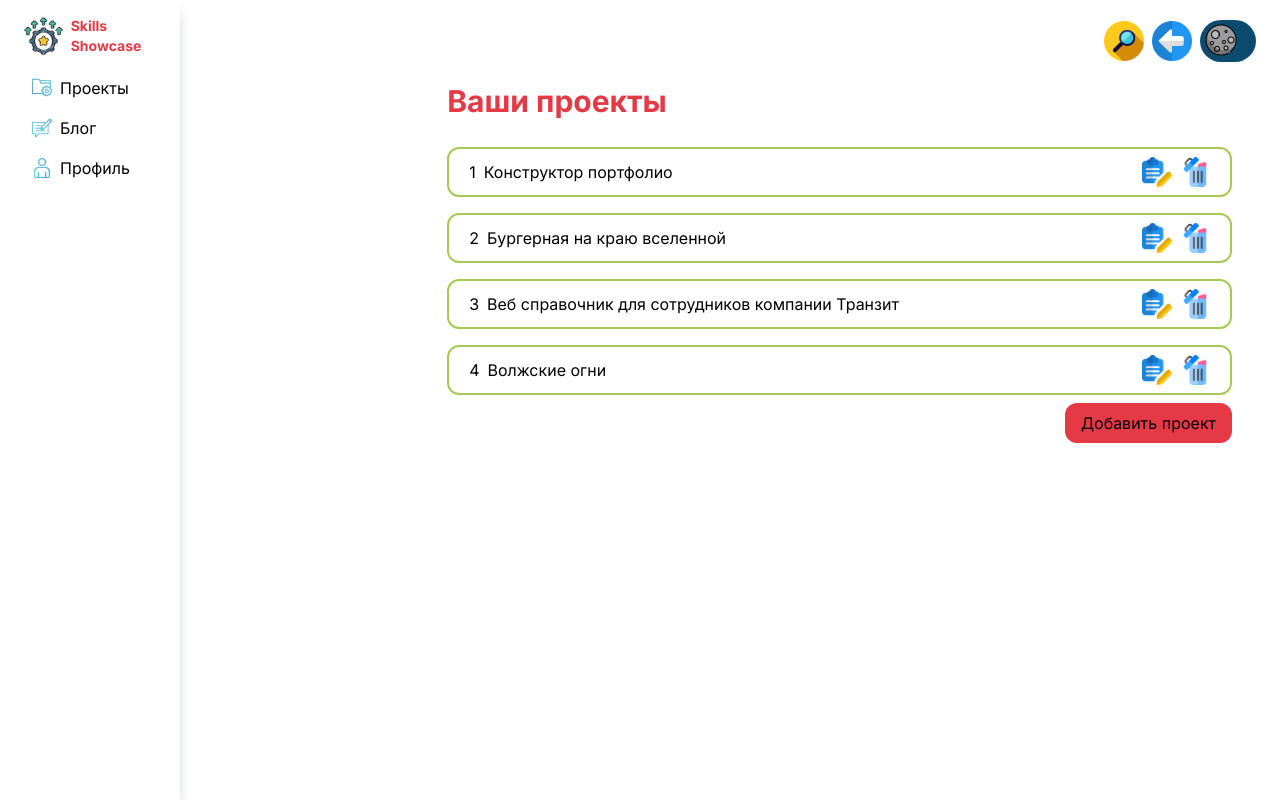
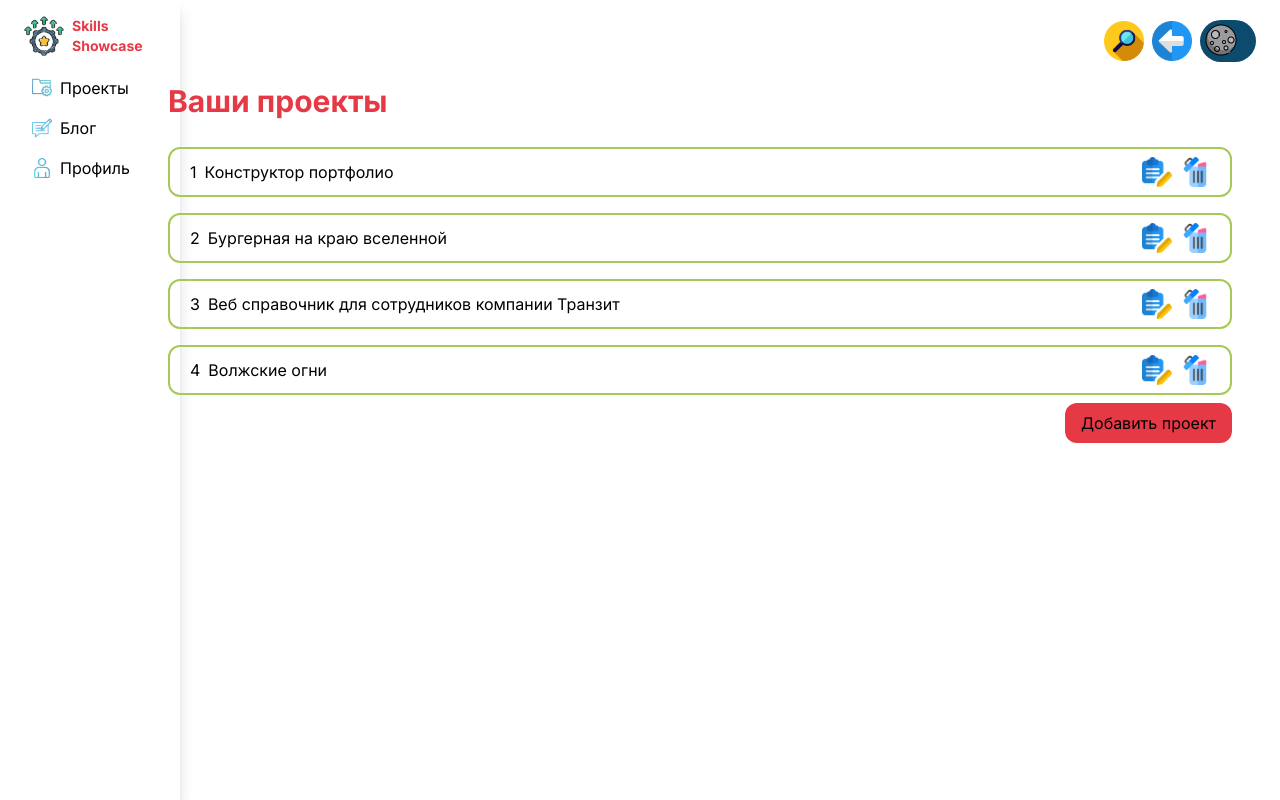
Before and after one commit to ArtofWASD/my_cv, a Next.js app: page /admin in a window 1280 px wide. Shown: the top 800 px of the page. Built offline with nearby package versions, Linux system fonts and the light colour scheme.

Commit message:
меню в админке готово

```diff
--- a/src/pages/adminPage/ui/adminPage.tsx
+++ b/src/pages/adminPage/ui/adminPage.tsx
@@ -11,7 +11,7 @@ import { VerticalAdminMenu } from "@/src/widgets/admin/adminMenu/vertical";
 const AdminPage = () => {
   const status = useAdminStore((state: any) => state.adminStatus);
   return (
-    <div className="grid grid-cols-[auto_auto] grid-rows-[7%_auto]">
+    <div className="grid grid-cols-[10%_auto] grid-rows-[7%_auto]">
       <div className="row-span-3">
         <VerticalAdminMenu />
       </div>
--- a/src/widgets/admin/adminMenu/vertical/ui/verticalAdminMenu.tsx
+++ b/src/widgets/admin/adminMenu/vertical/ui/verticalAdminMenu.tsx
@@ -41,12 +41,17 @@ export const VerticalAdminMenu = () => {
       initial="open"
       animate={switchMenu ? "open" : "closed"}
     >
-      <div className="grid grid-flow-row items-center">
       <div
-          className="grid grid-flow-col items-center justify-start gap-2 pb-2"
+        className="flex cursor-pointer items-center justify-start gap-2 pb-2"
         onClick={() => setSwintchMenu(!switchMenu)}
       >
-          <Image src="/icons/Logo.png" width={40} height={40} alt="admin_logo"  className="cursor-pointer"/>
+        <Image
+          src="/icons/Logo.png"
+          width={40}
+          height={40}
+          alt="admin_logo"
+          className="cursor-pointer object-contain"
+        />
         <motion.p
           variants={menuItem}
           animate={switchMenu ? "open" : "closed"}
@@ -55,20 +60,13 @@ export const VerticalAdminMenu = () => {
           Skills Showcase
         </motion.p>
       </div>
-        {/* <div className="grid grid-flow-row gap-2">
-          <motion.p
-            variants={menuItem}
-            animate={switchMenu ? "open" : "closed"}
-            className="text-sm pl-2 font-bold"
-          >
-            Привет $UserName
-          </motion.p>
-        </div> */}
-      </div>
       {mockStatus.map((item) => (
-        <div
+        <motion.div
+          animate={{
+            width: switchMenu ? 150 : 35,
+          }}
           key={item.id}
-          className="mr-2 flex cursor-pointer  items-center gap-2 rounded-md py-1 pl-2 hover:bg-gray-200"
+          className="mr-2 flex cursor-pointer items-center gap-2 rounded-md py-1 pl-2 hover:bg-gray-200"
           onClick={() => {
             toggleMenu(item.status);
           }}
@@ -87,7 +85,7 @@ export const VerticalAdminMenu = () => {
           >
             {item.status}
           </motion.p>
-        </div>
+        </motion.div>
       ))}
     </motion.div>
   );
```
Lines whose indentation alone changed are shown as unchanged.
